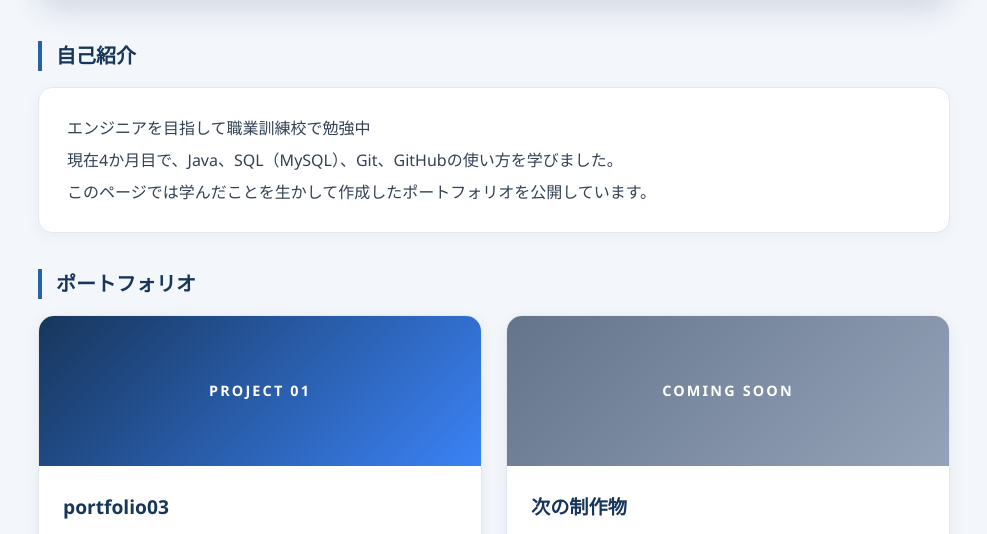
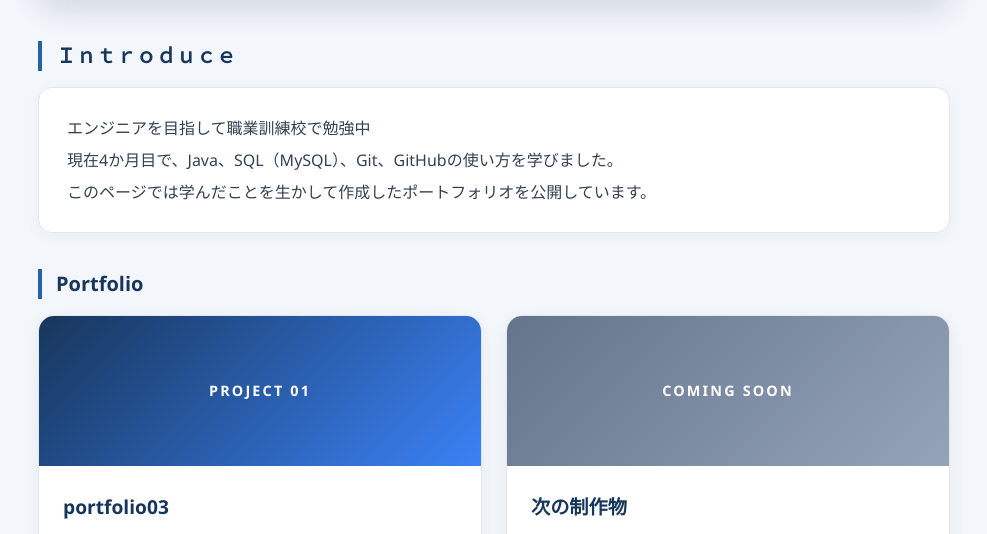
Before and after one commit to catnekoneko91-alt/catnekoneko91-alt.github.io, a plain HTML site: page index.html in a window 1280 px wide. Shown: the part 219-753 px from the top of the page, without its empty margins (146-1133 px from the left). Drawn offline with Linux system fonts and the light colour scheme.

Commit message:
chore: index.htmlのコンテンツ更新
- レベル２見出しを英語に変更

```diff
--- a/index.html
+++ b/index.html
@@ -11,7 +11,7 @@
 
 <body>
 	<h1>NekoF91のポートフォリオ公開サイト</h1>
-	<h2 class="reveal">自己紹介</h2>
+	<h2 class="reveal">Ｉｎｔｒｏｄｕｃｅ</h2>
 	<p>
 		エンジニアを目指して職業訓練校で勉強中<br>
 		現在4か月目で、Java、SQL（MySQL）、Git、GitHubの使い方を学びました。<br>
@@ -19,7 +19,7 @@
 	</p>
 
 
-	<h2 class="reveal">ポートフォリオ</h2>
+	<h2 class="reveal">Portfolio</h2>
 	<div class="portfolio-grid">
 	    <!-- 作品1：portfolio03 -->
 	    <article class="portfolio-card reveal">
```
